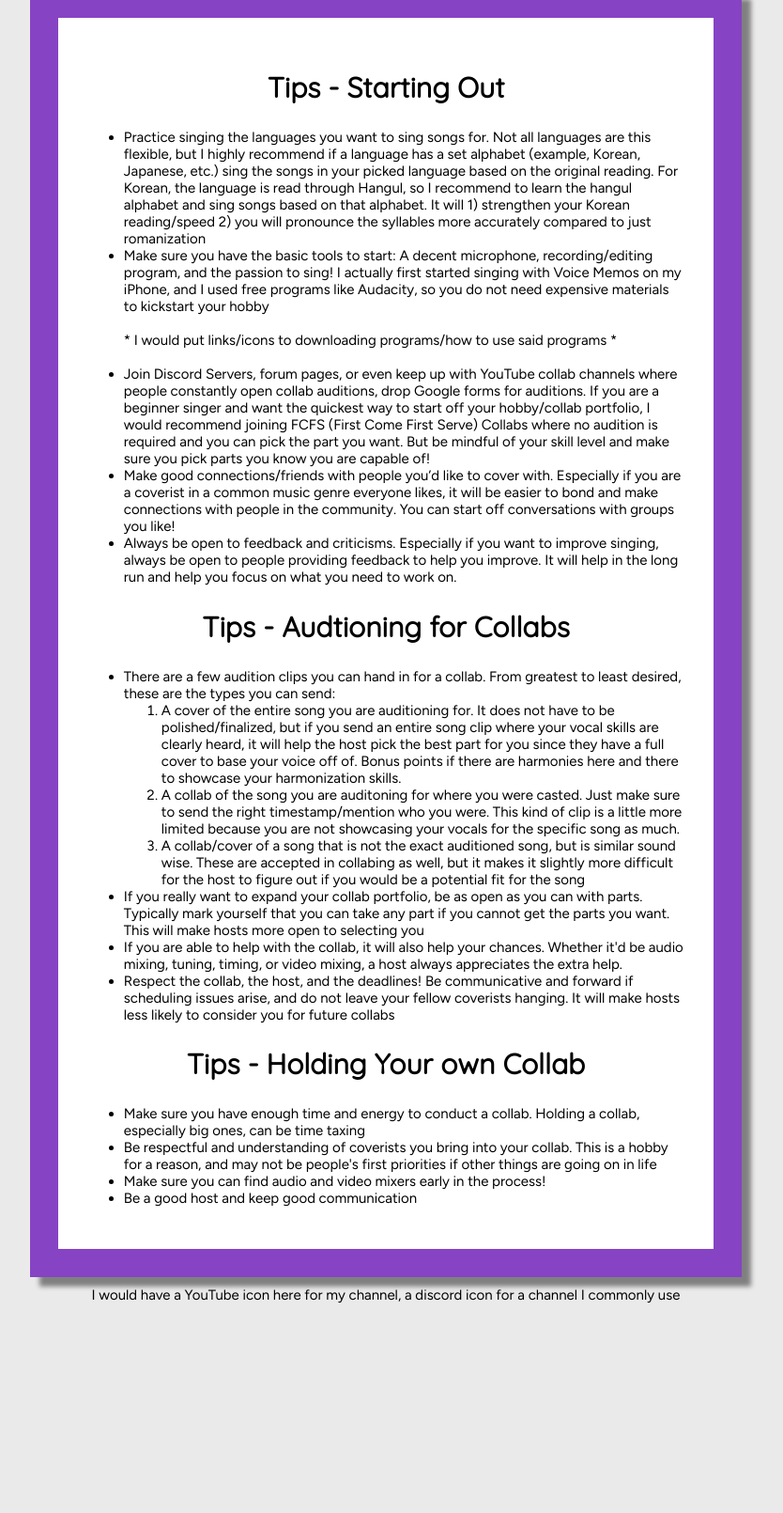
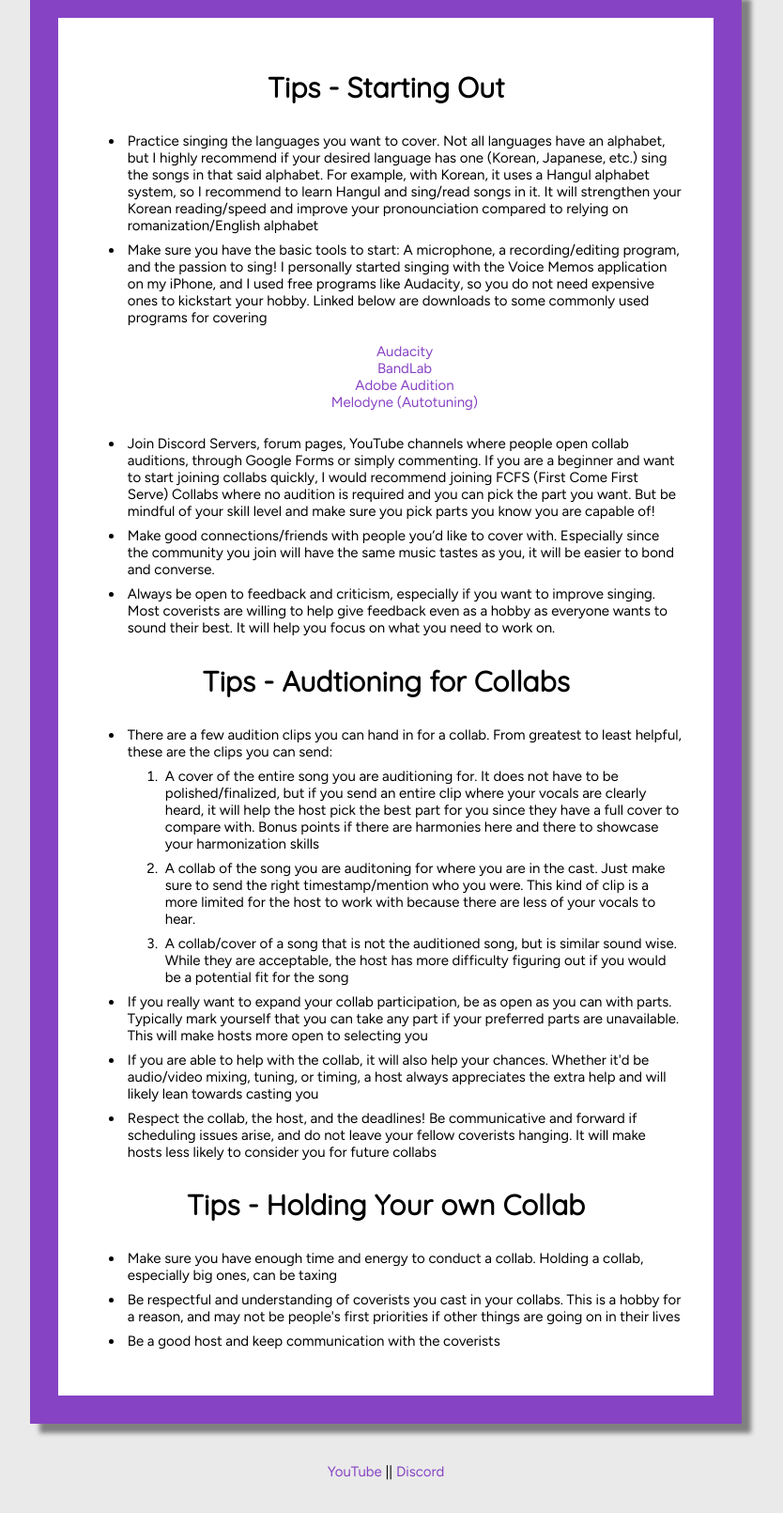
Before and after one commit to gitfondue/UX_UI_HW_21, a plain HTML site: page tips.html in a window 1280 px wide. Shown: the part 177-1787 px from the top of the page at 94% size, without its empty margins (229-1063 px from the left). Before the commit the page ends 1572 px from the top, so only its background shows below. Drawn offline with nearby package versions, Linux system fonts and the light colour scheme; a script that the page names is missing.

Commit message:
dev changes

```diff
--- a/css/style.css
+++ b/css/style.css
@@ -44,9 +44,18 @@ a, a:hover, a:active, a:visited, a:focus {
     color: white;
 }
 
+#link {
+    color: #8643c4;
+}
+
+#link:hover {
+    text-decoration: underline;
+}
+
 #title {
   text-align: center;
 }
+
 .fileTabs {
   position: absolute;
   top: -78px;
@@ -72,8 +81,16 @@ a, a:hover, a:active, a:visited, a:focus {
   position: relative;
 }
 
+#footer {
+    padding: 32px;
+}
+
 .list {
   text-align: left;
+}
+
+li {
+    padding: 4px;
 }
 
 .desc {
@@ -89,5 +106,7 @@ a, a:hover, a:active, a:visited, a:focus {
 }
 
 @media only screen and (max-width: 600px) {
-
+    #video {
+        width: 300px;
+    }
 }
--- a/tips.html
+++ b/tips.html
@@ -47,41 +47,47 @@
 
             <h1>Tips - Starting Out</h1>
                 <ul class="list">
-                    <li>Practice singing the languages you want to sing songs for. Not all languages are this flexible, but I highly recommend if a language has a set alphabet (example, Korean, Japanese, etc.) sing the songs in your picked language based on the original reading. For Korean, the language is read through Hangul, so I recommend to learn the hangul alphabet and sing songs based on that alphabet. It will 1) strengthen your Korean reading/speed 2) you will pronounce the syllables more accurately compared to just romanization</li>
-                    <li>Make sure you have the basic tools to start: A decent microphone, recording/editing program, and the passion to sing! I actually first started singing with Voice Memos on my iPhone, and I used free programs like Audacity, so you do not need expensive materials to kickstart your hobby<br><br>
+                    <li>Practice singing the languages you want to cover. Not all languages have an alphabet, but I highly recommend if your desired language has one (Korean, Japanese, etc.) sing the songs in that said alphabet. For example, with Korean, it uses a Hangul alphabet system, so I recommend to learn Hangul and sing/read songs in it. It will strengthen your Korean reading/speed and improve your pronounciation compared to relying on romanization/English alphabet</li>
+                    <li>Make sure you have the basic tools to start: A microphone, a recording/editing program, and the passion to sing! I personally started singing with the Voice Memos application on my iPhone, and I used free programs like Audacity, so you do not need expensive ones to kickstart your hobby. Linked below are downloads to some commonly used programs for covering<br><br>
 
-                    * I would put links/icons to downloading programs/how to use said programs *</li><br>
-                    <li>Join Discord Servers, forum pages, or even keep up with YouTube collab channels where people constantly open collab auditions, drop Google forms for auditions. If you are a beginner singer and want the quickest way to start off your hobby/collab portfolio, I would recommend joining FCFS (First Come First Serve) Collabs where no audition is required and you can pick the part you want. But be mindful of your skill level and make sure you pick parts you know you are capable of!</li>
-                    <li>Make good connections/friends with people you’d like to cover with. Especially if you are a coverist in a common music genre everyone likes, it will be easier to bond and make connections with people in the community. You can start off conversations with groups you like!</li>
-                    <li>Always be open to feedback and criticisms. Especially if you want to improve singing, always be open to people providing feedback to help you improve. It will help in the long run and help you focus on what you need to work on.</li>
+                    <center>
+                        <a href="https://www.audacityteam.org/download/" id="link">Audacity</a><br>
+                        <a href="https://www.bandlab.com/?lang=en" id="link">BandLab</a><br>
+                        <a href="https://www.adobe.com/products/audition.html" id="link">Adobe Audition</a><br>
+                        <a href="https://www.celemony.com/en/melodyne/what-is-melodyne" id="link">Melodyne (Autotuning)</a><br>
+                    </center><br>
+
+                    <li>Join Discord Servers, forum pages, YouTube channels where people open collab auditions, through Google Forms or simply commenting. If you are a beginner and want to start joining collabs quickly, I would recommend joining FCFS (First Come First Serve) Collabs where no audition is required and you can pick the part you want. But be mindful of your skill level and make sure you pick parts you know you are capable of!</li>
+                    <li>Make good connections/friends with people you’d like to cover with. Especially since the community you join will have the same music tastes as you, it will be easier to bond and converse.</li>
+                    <li>Always be open to feedback and criticism, especially if you want to improve singing. Most coverists are willing to help give feedback even as a hobby as everyone wants to sound their best. It will help you focus on what you need to work on.</li>
                 </ul>
 
             <h1>Tips - Audtioning for Collabs</h1>
                 <ul class="list">
-                    <li>There are a few audition clips you can hand in for a collab. From greatest to least desired, these are the types you can send:</li>
+                    <li>There are a few audition clips you can hand in for a collab. From greatest to least helpful, these are the clips you can send:</li>
                     <ol>
-                        <li>A cover of the entire song you are auditioning for. It does not have to be polished/finalized, but if you send an entire song clip where your vocal skills are clearly heard, it will help the host pick the best part for you since they have a full cover to base your voice off of. Bonus points if there are harmonies here and there to showcase your harmonization skills.</li>
-                        <li>A collab of the song you are auditoning for where you were casted. Just make sure to send the right timestamp/mention who you were. This kind of clip is a little more limited because you are not showcasing your vocals for the specific song as much.</li>
-                        <li>A collab/cover of a song that is not the exact auditioned song, but is similar sound wise. These are accepted in collabing as well, but it makes it slightly more difficult for the host to figure out if you would be a potential fit for the song</li>
+                        <li>A cover of the entire song you are auditioning for. It does not have to be polished/finalized, but if you send an entire clip where your vocals are clearly heard, it will help the host pick the best part for you since they have a full cover to compare with. Bonus points if there are harmonies here and there to showcase your harmonization skills</li>
+                        <li>A collab of the song you are auditoning for where you are in the cast. Just make sure to send the right timestamp/mention who you were. This kind of clip is a more limited for the host to work with because there are less of your vocals to hear.</li>
+                        <li>A collab/cover of a song that is not the auditioned song, but is similar sound wise. While they are acceptable, the host has more difficulty figuring out if you would be a potential fit for the song</li>
                     </ol>
-                    <li>If you really want to expand your collab portfolio, be as open as you can with parts. Typically mark yourself that you can take any part if you cannot get the parts you want. This will make hosts more open to selecting you</li>
-                    <li>If you are able to help with the collab, it will also help your chances. Whether it'd be audio mixing, tuning, timing, or video mixing, a host always appreciates the extra help.</li>
+                    <li>If you really want to expand your collab participation, be as open as you can with parts. Typically mark yourself that you can take any part if your preferred parts are unavailable. This will make hosts more open to selecting you</li>
+                    <li>If you are able to help with the collab, it will also help your chances. Whether it'd be audio/video mixing, tuning, or timing, a host always appreciates the extra help and will likely lean towards casting you</li>
                     <li>Respect the collab, the host, and the deadlines! Be communicative and forward if scheduling issues arise, and do not leave your fellow coverists hanging. It will make hosts less likely to consider you for future collabs</li>
                 </ul>
 
             <h1>Tips - Holding Your own Collab</h1>
                 <ul class="list">
-                    <li>Make sure you have enough time and energy to conduct a collab. Holding a collab, especially big ones, can be time taxing</li>
-                    <li>Be respectful and understanding of coverists you bring into your collab. This is a hobby for a reason, and may not be people's first priorities if other things are going on in life</li>
-                    <li>Make sure you can find audio and video mixers early in the process!</li>
-                    <li>Be a good host and keep good communication</li>
+                    <li>Make sure you have enough time and energy to conduct a collab. Holding a collab, especially big ones, can be taxing</li>
+                    <li>Be respectful and understanding of coverists you cast in your collabs. This is a hobby for a reason, and may not be people's first priorities if other things are going on in their lives</li>
+                    <li>Be a good host and keep communication with the coverists</li>
                 </ul>
 
         </div>
   </section>
 
-  <section class="footer">
-        I would have a YouTube icon here for my channel, a discord icon for a channel I commonly use<br>
+  <section id="footer">
+        <a href="https://www.youtube.com/" id="link">YouTube</a> ||
+        <a href="https://www.discord.com/" id="link">Discord</a><br>
   </section>
 
   <script src="https://ajax.googleapis.com/ajax/libs/jquery/3.4.1/jquery.min.js"></script>
```
Also changed, not shown: index.html (+14 -10 lines), related.html (+6 -4 lines).
